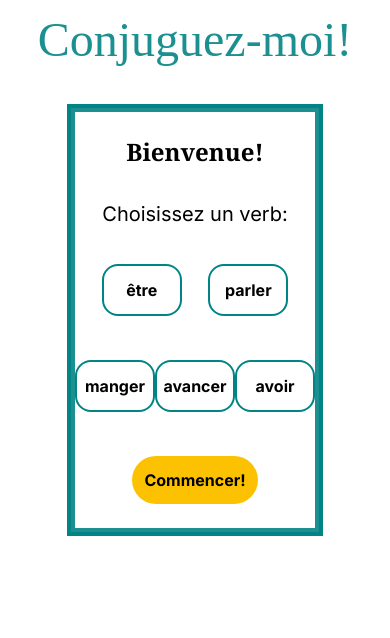
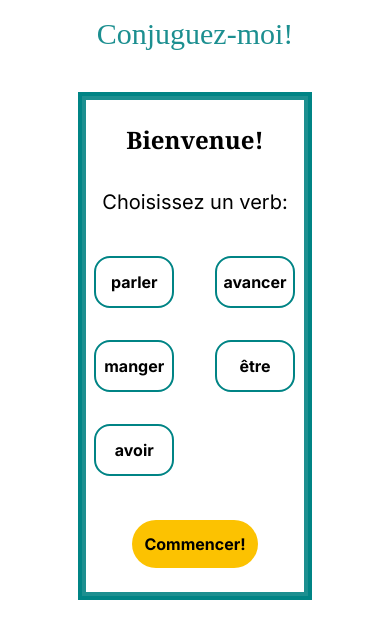
Before and after one commit to marysgreenwood/conjuguez-moi, a Next.js app: page / in a window 390 px wide. Shown: the top 638 px of the page. Built offline with nearby package versions, Linux system fonts and the light colour scheme.

Commit message:
dynamic rendering of verb choices, responsive formatting of heading and scoreboard

```diff
--- a/src/app/components/Heading.jsx
+++ b/src/app/components/Heading.jsx
@@ -3,7 +3,7 @@ import React from "react";
 export default function Heading() {
   return (
     <header>
-      <div className="flex justify-center items-center py-4 text-[#1c8f90] font-style text-5xl md:text-6xl">
+      <div className="flex justify-center items-center py-4 text-[#1c8f90] font-style text-3xl md:text-6xl">
         <h1>Conjuguez-moi!</h1>
       </div>
     </header>
--- a/src/app/components/ScoreBoard.jsx
+++ b/src/app/components/ScoreBoard.jsx
@@ -42,82 +42,82 @@ export const ScoreBoard = ({
               <h3 className="p-4 font-bold">Score: {score}/9</h3>
             </div>
             <div className="flex justify-center">
-              <h3 className="pt-4 font-extrabold text-2xl">Réponses</h3>
+              <h3 className="pt-4 font-extrabold text-xl md:text-2xl">
+                Réponses
+              </h3>
             </div>
             <div className="p-6">
               <table>
                 <tbody>
                   <tr>
-                    <td className="px-6 md:px-12 pb-2"></td>
-                    <td className="px-6 md:px-12 pb-2 font-bold">
+                    <td className="px-4 md:px-12 pb-2"></td>
+                    <td className="px-4 md:px-12 pb-2 font-bold">
                       Réponses correctes
                     </td>
-                    <td className="px-6 md:px-12 pb-2 font-bold">
-                      Vos réponses
-                    </td>
+                    <td className="px-4 pb-2 font-bold">Vos réponses</td>
                   </tr>
                   <tr>
-                    <td className="px-6 md:px-12 pb-2">je</td>
-                    <td className="px-6 md:px-12 pb-2">
+                    <td className="px-4 md:px-12 pb-2">je</td>
+                    <td className="px-4 md:px-12 pb-2">
                       {correctConj[0].verb}
                     </td>
-                    <td className="px-6 md:px-12 pb-2">{answArr[0].answer}</td>
+                    <td className="px-4 pb-2">{answArr[0].answer}</td>
                   </tr>
                   <tr>
-                    <td className="px-6 md:px-12 py-2">tu</td>
-                    <td className="px-6 md:px-12 py-2">
+                    <td className="px-4 md:px-12 py-2">tu</td>
+                    <td className="px-4 md:px-12 py-2">
                       {correctConj[1].verb}
                     </td>
-                    <td className="px-6 md:px-12 py-2">{answArr[1].answer}</td>
+                    <td className="px-4 py-2">{answArr[1].answer}</td>
                   </tr>
                   <tr>
-                    <td className="px-6 md:px-12 py-2">il</td>
-                    <td className="px-6 md:px-12 py-2">
+                    <td className="px-4 md:px-12 py-2">il</td>
+                    <td className="px-4 md:px-12 py-2">
                       {correctConj[2].verb}
                     </td>
-                    <td className="px-6 md:px-12 py-2">{answArr[2].answer}</td>
+                    <td className="px-4 py-2">{answArr[2].answer}</td>
                   </tr>
                   <tr>
-                    <td className="px-6 md:px-12 py-2">elle</td>
-                    <td className="px-6 md:px-12 py-2">
+                    <td className="px-4 md:px-12 py-2">elle</td>
+                    <td className="px-4 md:px-12 py-2">
                       {correctConj[3].verb}
                     </td>
-                    <td className="px-6 md:px-12 py-2">{answArr[3].answer}</td>
+                    <td className="px-4 py-2">{answArr[3].answer}</td>
                   </tr>
                   <tr>
-                    <td className="px-6 md:px-12 py-2">on</td>
-                    <td className="px-6 md:px-12 py-2">
+                    <td className="px-4 md:px-12 py-2">on</td>
+                    <td className="px-4 md:px-12 py-2">
                       {correctConj[4].verb}
                     </td>
-                    <td className="px-6 md:px-12 py-2">{answArr[4].answer}</td>
+                    <td className="px-4 py-2">{answArr[4].answer}</td>
                   </tr>
                   <tr>
-                    <td className="px-6 md:px-12 py-2">nous</td>
-                    <td className="px-6 md:px-12 py-2">
+                    <td className="px-4 md:px-12 py-2">nous</td>
+                    <td className="px-4 md:px-12 py-2">
                       {correctConj[5].verb}
                     </td>
-                    <td className="px-6 md:px-12 py-2">{answArr[5].answer}</td>
+                    <td className="px-4 py-2">{answArr[5].answer}</td>
                   </tr>
                   <tr>
-                    <td className="px-6 md:px-12 py-2">vous</td>
-                    <td className="px-6 md:px-12 py-2">
+                    <td className="px-4 md:px-12 py-2">vous</td>
+                    <td className="px-4 md:px-12 py-2">
                       {correctConj[6].verb}
                     </td>
-                    <td className="px-6 md:px-12 py-2">{answArr[6].answer}</td>
+                    <td className="px-4 py-2">{answArr[6].answer}</td>
                   </tr>
                   <tr>
-                    <td className="px-6 md:px-12 py-2">ils</td>
-                    <td className="px-6 md:px-12 py-2">
+                    <td className="px-4 md:px-12 py-2">ils</td>
+                    <td className="px-4 md:px-12 py-2">
                       {correctConj[7].verb}
                     </td>
-                    <td className="px-6 md:px-12 py-2">{answArr[7].answer}</td>
+                    <td className="px-4 py-2">{answArr[7].answer}</td>
                   </tr>
                   <tr>
-                    <td className="px-6 md:px-12 py-2">elles</td>
-                    <td className="px-6 md:px-12 py-2">
+                    <td className="px-4 md:px-12 py-2">elles</td>
+                    <td className="px-4 md:px-12 py-2">
                       {correctConj[8].verb}
                     </td>
-                    <td className="px-6 md:px-12 py-2">{answArr[8].answer}</td>
+                    <td className="px-4 py-2">{answArr[8].answer}</td>
                   </tr>
                 </tbody>
               </table>
--- a/src/app/components/StartBoard.jsx
+++ b/src/app/components/StartBoard.jsx
@@ -1,11 +1,19 @@
 "use client";
 import React from "react";
+import { VerbOptionButtons } from "./VerbOptionButtons";
 
 export const StartBoard = ({ handlePageChange, currVerb, setCurrVerb }) => {
   function chooseVerb(userChoice) {
     setCurrVerb(userChoice);
     console.log(currVerb);
   }
+  const verbOptions = [
+    { verbChoice: "parler" },
+    { verbChoice: "avancer" },
+    { verbChoice: "manger" },
+    { verbChoice: "être" },
+    { verbChoice: "avoir" },
+  ];
 
   return (
     <section>
@@ -21,39 +29,10 @@ export const StartBoard = ({ handlePageChange, currVerb, setCurrVerb }) => {
               <div className="flex justify-center">
                 <p className="p-4 text-black text-xl">Choisissez un verb:</p>
               </div>
-              <div className="flex justify-evenly">
-                <button
-                  className="rounded-2xl p-3 mt-5 my-6 border-2 hover:border-[#00d0d2] border-[#008485] text-black font-bold w-20 text-center focus:bg-[#00d0d2]"
-                  onClick={() => chooseVerb("être")}
-                >
-                  être
-                </button>
-                <button
-                  className="rounded-2xl py-3 mt-5 my-6 border-2 hover:border-[#00d0d2] border-[#008485] text-black font-bold w-20 text-center focus:bg-[#00d0d2]"
-                  onClick={() => chooseVerb("parler")}
-                >
-                  parler
-                </button>
-              </div>
-              <div className="flex justify-evenly">
-                <button
-                  className="rounded-2xl py-3 mt-5 my-6 border-2 hover:border-[#00d0d2] border-[#008485] text-black font-bold w-20 text-center focus:bg-[#00d0d2]"
-                  onClick={() => chooseVerb("manger")}
-                >
-                  manger
-                </button>
-                <button
-                  className=" rounded-2xl py-3 mt-5 my-6 border-2 hover:border-[#00d0d2] border-[#008485] text-black font-bold w-20 text-center focus:bg-[#00d0d2]"
-                  onClick={() => chooseVerb("avancer")}
-                >
-                  avancer
-                </button>
-                <button
-                  className=" rounded-2xl py-3 mt-5 my-6 border-2 hover:border-[#00d0d2] border-[#008485] text-black font-bold w-20 text-center focus:bg-[#00d0d2]"
-                  onClick={() => chooseVerb("avoir")}
-                >
-                  avoir
-                </button>
+              <div className="grid grid-cols-2 md:grid-cols-3 gap-8 md:gap-12 ml-2 md:ml-8 my-6">
+                {verbOptions.map((verbo) => (
+                  <VerbOptionButtons chooseVerb={chooseVerb} verbOption={verbo.verbChoice} />
+                ))}
               </div>
               <div className="flex justify-center">
                 <button
--- /dev/null
+++ b/src/app/components/VerbOptionButtons.jsx
@@ -0,0 +1,14 @@
+import React from "react";
+
+export const VerbOptionButtons = ({chooseVerb, verbOption}) => {
+  return (
+    <div>
+      <button
+        className="rounded-2xl py-3 border-2 hover:border-[#00d0d2] border-[#008485] text-black font-bold w-20 text-center focus:bg-[#00d0d2]"
+        onClick={() => chooseVerb(`${verbOption}`)}
+      >
+        {verbOption}
+      </button>
+    </div>
+  );
+};
```
